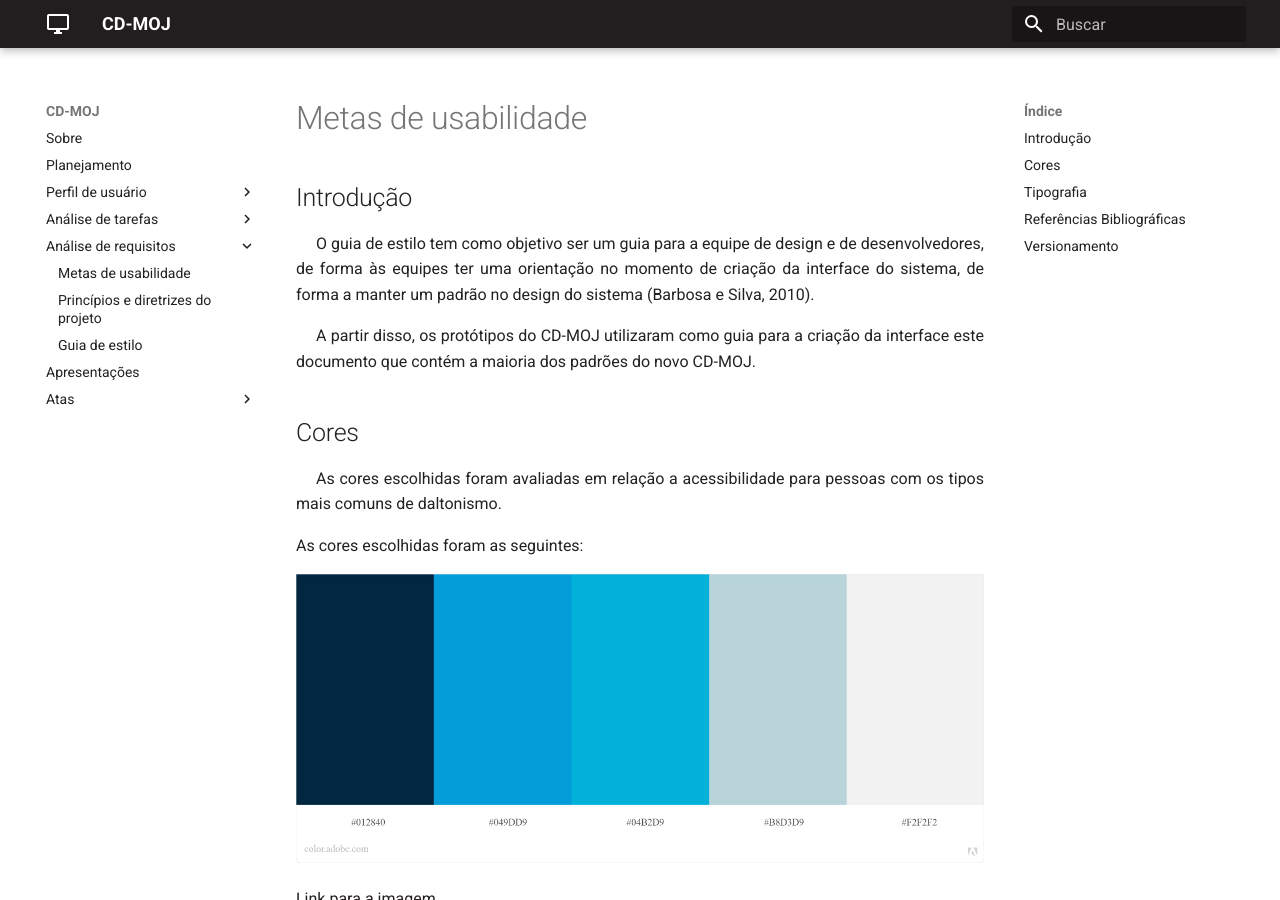
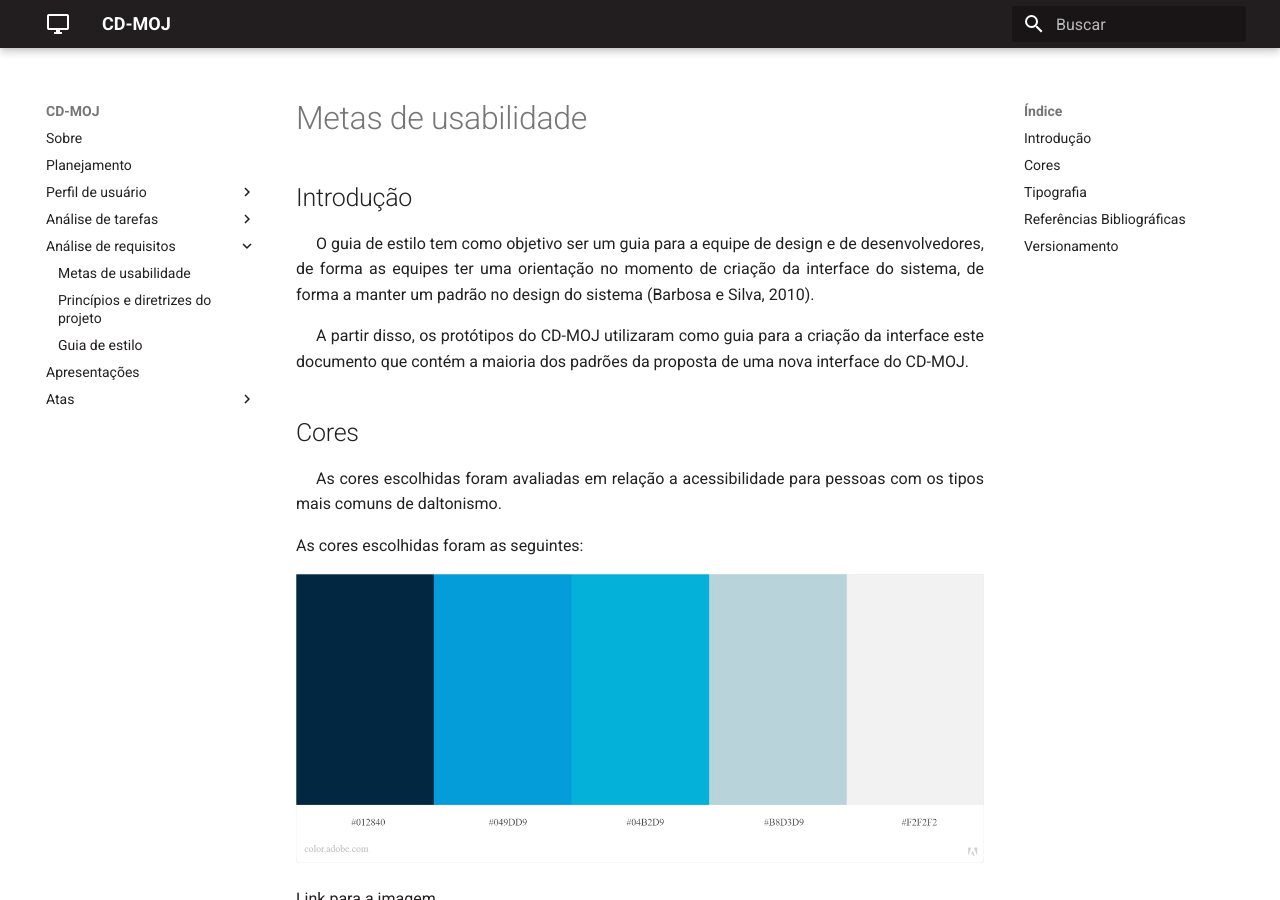
Before and after one commit to Interacao-Humano-Computador/2020.1-CD-MOJ, an MkDocs documentation site: the page built from docs/analise_requisitos/guia_estilo.md, in a window 1280 px wide and 900 px high. Built offline with MkDocs 1.6.1 and Material for MkDocs 9.7.7, drawn with Linux system fonts in a browser that asks for light colours; old or Windows-style settings are respelled for this version of MkDocs; some of the changed text lies outside the part shown.

Commit message:
Correção documento de guia de estilo

```diff
--- a/docs/analise_requisitos/guia_estilo.md
+++ b/docs/analise_requisitos/guia_estilo.md
@@ -3,11 +3,11 @@
 ## Introdução
 
 <p style="text-indent: 20px; text-align: justify">
-O guia de estilo tem como objetivo ser um guia para a equipe de design e de desenvolvedores, de forma às equipes ter uma orientação no momento de criação da interface do sistema, de forma a manter um padrão no design do sistema (Barbosa e Silva, 2010).
+O guia de estilo tem como objetivo ser um guia para a equipe de design e de desenvolvedores, de forma as equipes ter uma orientação no momento de criação da interface do sistema, de forma a manter um padrão no design do sistema (Barbosa e Silva, 2010).
 </p>
 
 <p style="text-indent: 20px; text-align: justify">
-A partir disso, os protótipos do CD-MOJ utilizaram como guia para a criação da interface este documento que contém a maioria dos padrões do novo CD-MOJ.
+A partir disso, os protótipos do CD-MOJ utilizaram como guia para a criação da interface este documento que contém a maioria dos padrões da proposta de uma nova interface do CD-MOJ.
 </p>
 
 ## Cores
```
Also changed, not shown: other parts of docs/analise_requisitos/guia_estilo.md (+1 -0 lines).
